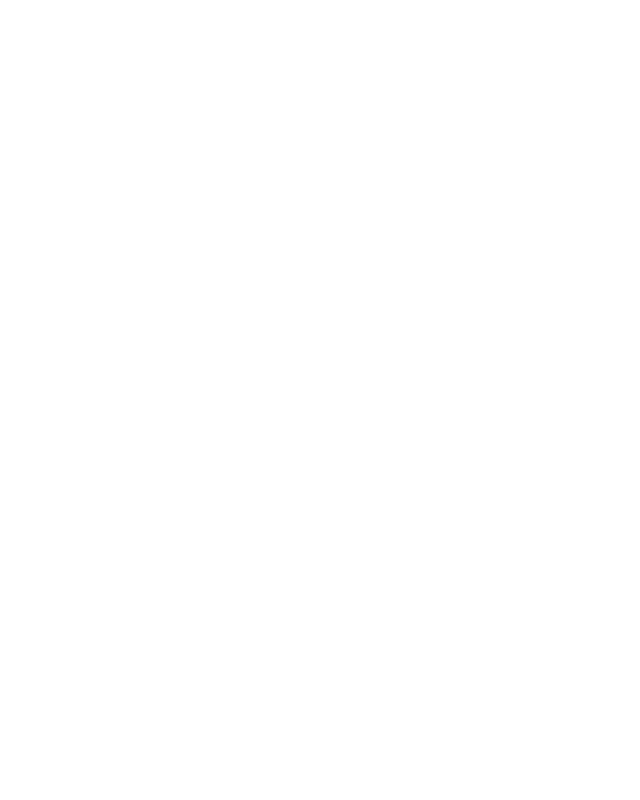
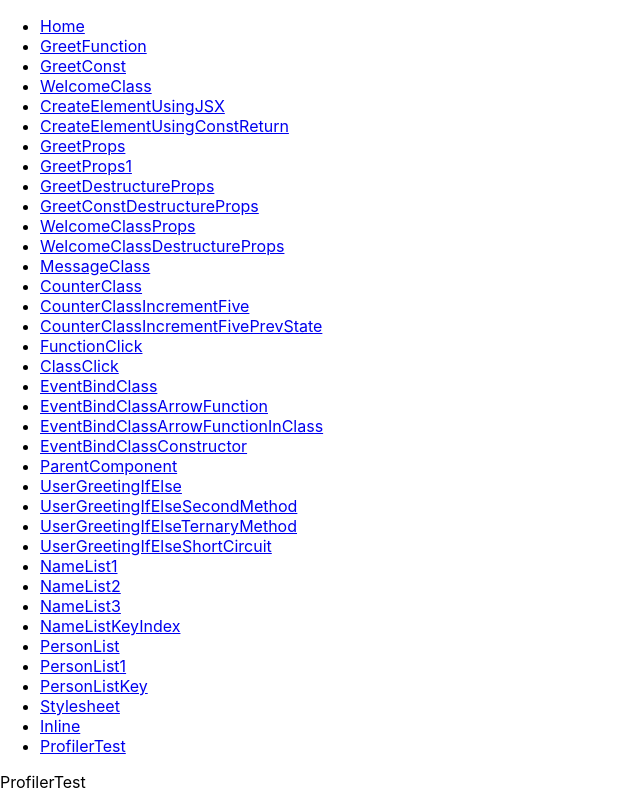
Before and after one commit to manumit-mukund/react_repository, a React (Create React App) app in the folder hello-world-app/: page /ProfilerTest in a window 1280 px wide. Before the commit this address had no page. Shown: the whole page, without its empty margins (0-640 px from the left). Built offline with nearby package versions, Linux system fonts and the light colour scheme; the HTML template or start-up script is replaced by a standard one.

Commit message:
first commit

```diff
--- a/hello-world-app/package.json
+++ b/hello-world-app/package.json
@@ -6,6 +6,7 @@
     "cookie-parser": "^1.4.6",
     "csrf-csrf": "^3.0.6",
     "ejs": "^3.1.10",
+    "form": "^0.2.5",
     "hello-world-app": "file:",
     "react": "^18.3.1",
     "react-dom": "^18.3.1",
--- a/hello-world-app/src/App.js
+++ b/hello-world-app/src/App.js
@@ -12,7 +12,7 @@
   UserGreetingIfElseSecondMethod, UserGreetingIfElseTernaryMethod, UserGreetingIfElseShortCircuit,
   NameList1, NameList2, NameList3, NameListKeyIndex, PersonList, PersonList1, PersonListKey,
   Stylesheet,
-  Inline, Home, Layout
+  Inline, Home, Layout, ProfilerTest
 } from './components/pages';
 
 
@@ -59,6 +59,7 @@
           <Route path="PersonListKey" element={<PersonListKey />} />
           <Route path="Stylesheet" element={<Stylesheet primary={false} />} />
           <Route path="Inline" element={<Inline />} />
+          <Route path="ProfilerTest" element={<ProfilerTest />} />
         </Route>
       </Routes>
     </BrowserRouter>
--- a/hello-world-app/src/components/Layout.js
+++ b/hello-world-app/src/components/Layout.js
@@ -114,6 +114,9 @@
           <li>
             <Link to="/Inline">Inline</Link>
           </li>
+          <li>
+            <Link to="/ProfilerTest">ProfilerTest</Link>
+          </li>
         </ul>
       </nav>
 
--- /dev/null
+++ b/hello-world-app/src/components/ProfilerTest.js
@@ -0,0 +1,39 @@
+import { Profiler } from "react";
+//import Form from "./Form";
+
+const callback = (
+    id,
+    phase,
+    actualDuration,
+    startTime,
+    baseDuration,
+    commitTime,
+    interactions
+) => {
+    console.log(
+        "id " +
+        id +
+        " startTime " +
+        startTime +
+        " actualDuration " +
+        actualDuration +
+        " baseDuration " +
+        baseDuration +
+        " commitTime " +
+        commitTime +
+        " phase " +
+        phase +
+        " interactions " +
+        interactions
+    );
+};
+
+function ProfilerTest() {
+    return (
+        <Profiler id="ProfilerTest" onRender={callback}>
+            <div>ProfilerTest</div>
+        </Profiler>
+    );
+}
+
+export default ProfilerTest;
--- a/hello-world-app/src/components/pages.js
+++ b/hello-world-app/src/components/pages.js
@@ -34,6 +34,7 @@
 import PersonListKey from './PersonListKey';
 import Stylesheet from './Stylesheet';
 import Inline from './Inline';
+import ProfilerTest from './ProfilerTest';
 
 
 export {
@@ -73,6 +74,7 @@
     Stylesheet,
     Inline,
     Home,
-    Layout
+    Layout,
+    ProfilerTest
 
 }
```
Also changed, not shown: 1 other file (tests, documents, lock files or other folders).
